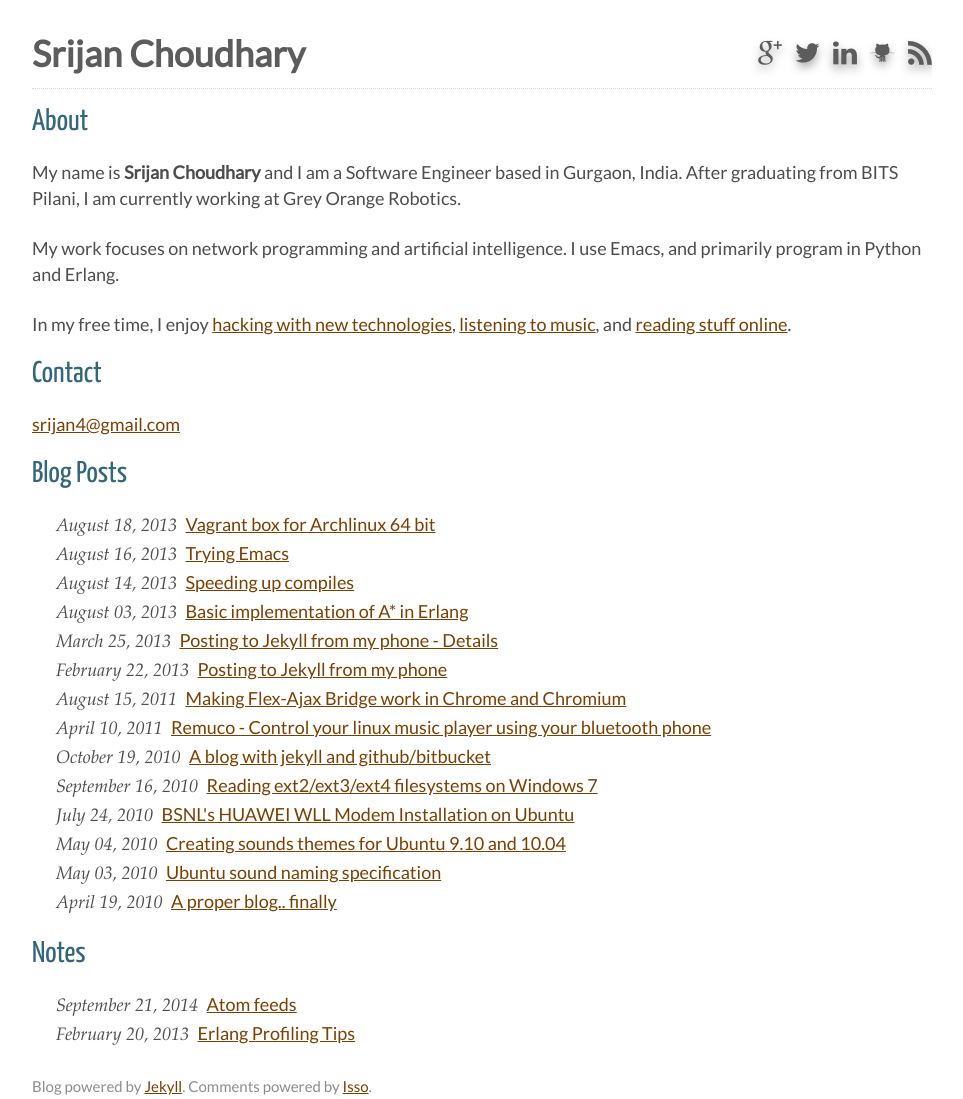
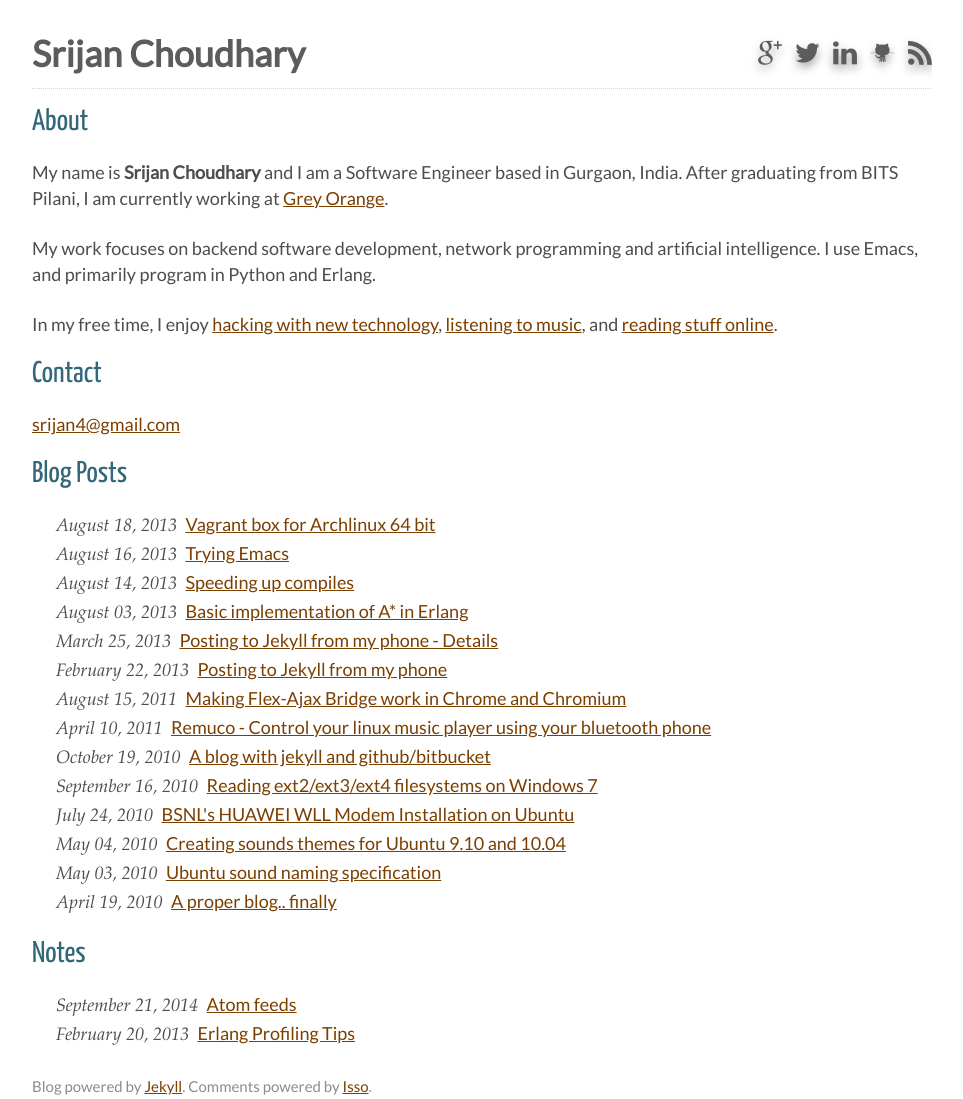
Before and after one commit to srijan/srijan_blog, a Jekyll site: the page built from index.md, in a window 1280 px wide. Shown: the whole page, without its empty margins (158-1121 px from the left). Built offline with Jekyll 4.4.1, drawn with Linux system fonts in a browser that asks for light colours; some web fonts are replaced; Markdown is read by kramdown in place of the engine named in the settings.

Commit message:
Update intro

```diff
--- a/index.md
+++ b/index.md
@@ -4,11 +4,11 @@ description: "The personal blog of Srijan Choudhary about programming, technolog
 ---
 ## About
 
-My name is **Srijan Choudhary** and I am a Software Engineer based in Gurgaon, India. After graduating from BITS Pilani, I am currently working at Grey Orange Robotics.
+My name is **Srijan Choudhary** and I am a Software Engineer based in Gurgaon, India. After graduating from BITS Pilani, I am currently working at [Grey Orange](http://www.greyorange.sg/).
 
-My work focuses on network programming and artificial intelligence. I use Emacs, and primarily program in Python and Erlang.
+My work focuses on backend software development, network programming and artificial intelligence. I use Emacs, and primarily program in Python and Erlang.
 
-In my free time, I enjoy [hacking with new technologies](https://github.com/srijan/), [listening to music](http://www.last.fm/user/srijan4), and [reading stuff online](https://pinboard.in/u:srijan/).
+In my free time, I enjoy [hacking with new technology](https://github.com/srijan/), [listening to music](http://www.last.fm/user/srijan4), and [reading stuff online](https://pinboard.in/u:srijan/).
 
 ## Contact
 
```
